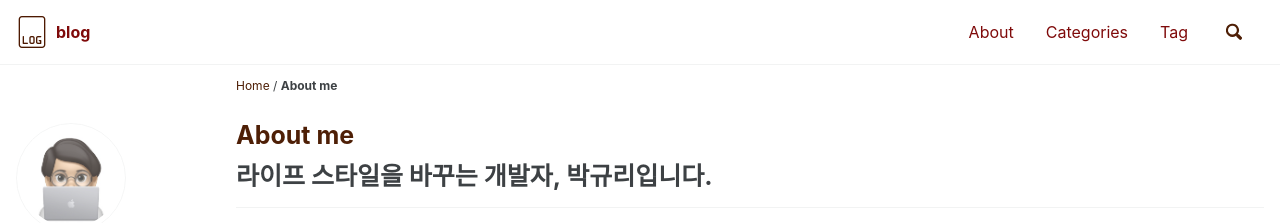
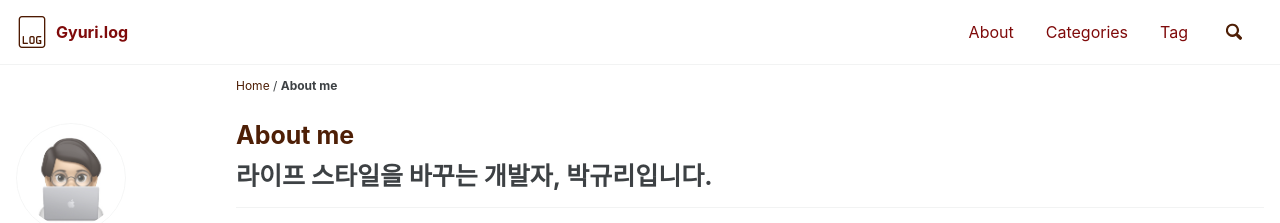
Before and after one commit to gyuripk/blog, a Jekyll site: the page built from _pages/about.md, in a window 1280 px wide and 900 px high. Shown: the top 223 px of the window. Built offline with Jekyll 4.4.1, drawn with Linux system fonts in a browser that asks for light colours; cached includes are drawn as plain includes.

Commit message:
Update _config.yml

```diff
--- a/_config.yml
+++ b/_config.yml
@@ -16,7 +16,7 @@ minimal_mistakes_skin    : "default" # "default","air", "aqua", "contrast", "dar
 
 # Site Settings
 locale                   : "en-US"
-title                    : #"Gyuri.log"
+title                    : "Gyuri.log"
 title_separator          : ""
 subtitle                 : #
 name                     : "Gyuri Park"
```
